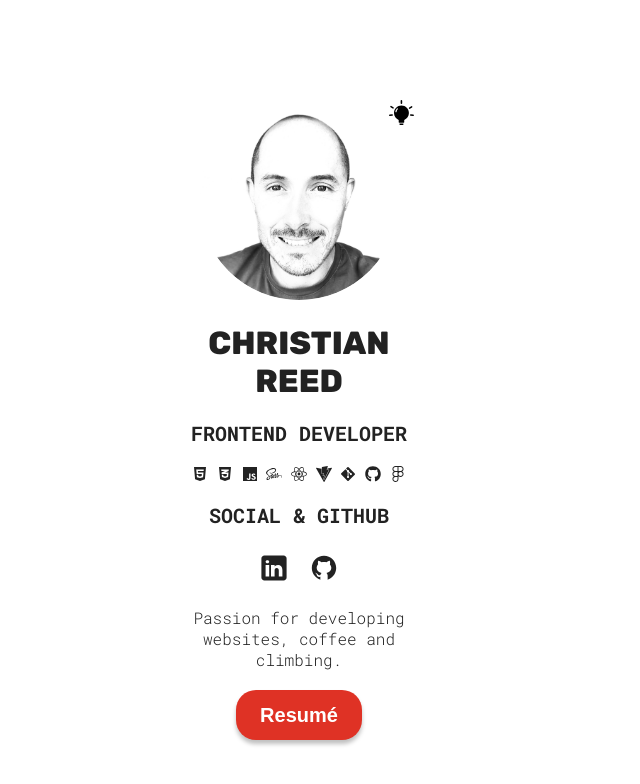
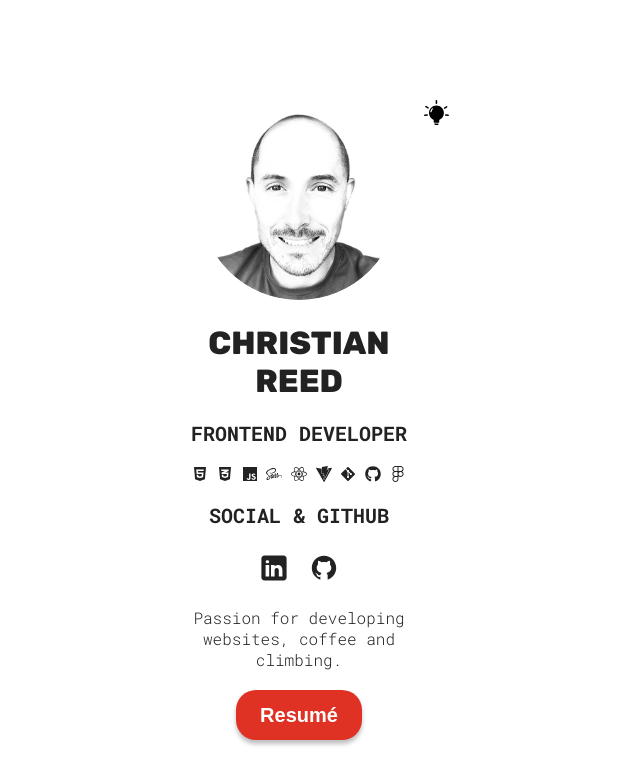
Before and after one commit to ReedorReed/personal-portfolio, a React (Vite) app: page / in a window 1280 px wide. Shown: the top 784 px of the page, without its empty margins (341-981 px from the left). Built offline with nearby package versions, Linux system fonts and the light colour scheme.

Commit message:
fix: added margin to top of page and moved dark mode icon

```diff
--- a/src/components/Hero/Hero.sass
+++ b/src/components/Hero/Hero.sass
@@ -56,6 +56,7 @@
         position: absolute
         right: 0
         width: 25px
+        left: 15rem
 
     &__colorMode:hover
         cursor: pointer
--- a/src/styles/_layout.sass
+++ b/src/styles/_layout.sass
@@ -5,8 +5,7 @@ body
     background-color: var(--color-background)
     display: flex
     justify-content: center
-    margin: 0 auto 60px
-    padding: 20px 0
+    margin: 20px auto 60px
 
 #root
     display: flex
```
Also changed, not shown: 4 other files (tests, documents, lock files or other folders).
